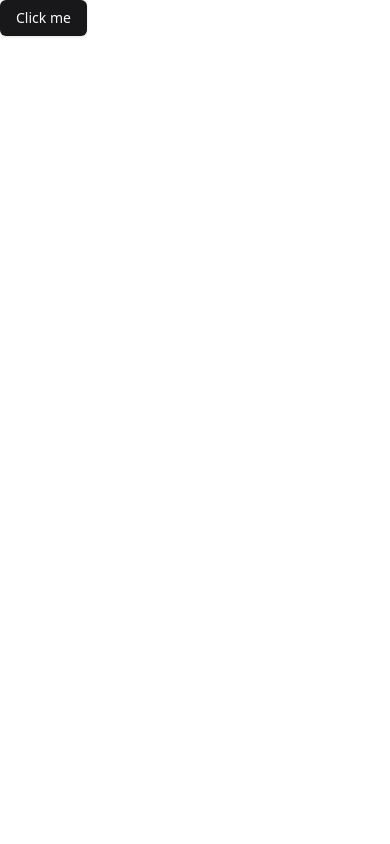
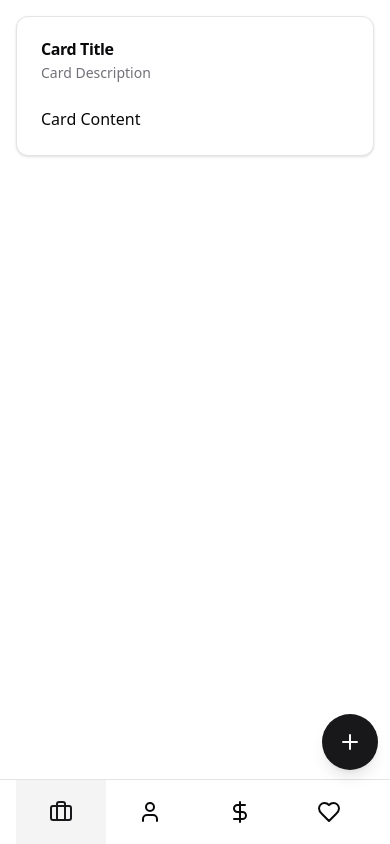
Before and after one commit to matiasbaldanza/lifetracker_v0_front, a React (Vite) app: page / in a window 390 px wide. Built offline with nearby package versions, Linux system fonts and the light colour scheme.

Commit message:
feat: add initial BottomNav and ButtonAction, only tracking state, without functionality, mobiles style only

```diff
--- a/src/App.tsx
+++ b/src/App.tsx
@@ -1,15 +1,29 @@
 import './App.css'
+import Layout from './components/Layout.tsx'
 
-import { Button } from "@/components/ui/button"
+import {
+  Card,
+  CardContent,
+  CardDescription,
+  CardHeader,
+  CardTitle
+} from "@/components/ui/card"
 
 function App() {
-
   return (
-    <>
-      <div>
-        <Button>Click me</Button>
+    <Layout>
+      <div className="space-y-4">
+        <Card>
+          <CardHeader>
+            <CardTitle>Card Title</CardTitle>
+            <CardDescription>Card Description</CardDescription>
+          </CardHeader>
+          <CardContent>
+            <p>Card Content</p>
+          </CardContent>
+        </Card>
       </div>
-    </>
+    </Layout>
   )
 }
 
--- /dev/null
+++ b/src/components/BottomNav.tsx
@@ -0,0 +1,62 @@
+import { useState } from 'react'
+import { Briefcase, User, DollarSign, Heart } from 'lucide-react'
+import { cn } from "@/lib/utils"
+import { Button } from "@/components/ui/button"
+import { ButtonAction } from "@/components/ButtonAction"
+
+type NavItem = {
+  name: string;
+  icon: React.ElementType;
+  label: string;
+};
+
+const navItems: NavItem[] = [
+  {
+    name: 'work',
+    icon: Briefcase,
+    label: 'Work'
+  },
+  {
+    name: 'personal',
+    icon: User,
+    label: 'Personal'
+  },
+  {
+    name: 'money',
+    icon: DollarSign,
+    label: 'Money'
+  },
+  {
+    name: 'health',
+    icon: Heart,
+    label: 'Health'
+  },
+]
+
+type NavItemName = typeof navItems[number]['name'];
+
+export default function BottomNav() {
+  const [activeTab, setActiveTab] = useState<NavItemName>('work')
+
+  return (
+    <div className="fixed bottom-0 left-0 right-0 border-t bg-background border-border">
+      <nav className="relative flex items-center justify-around h-16 px-4">
+        {navItems.map(({ icon: Icon, label, name }) => (
+          <Button
+            key={name}
+            variant="ghost"
+            className={cn(
+              "flex-1 flex items-center justify-center h-full rounded-none",
+              activeTab === name && "bg-accent text-accent-foreground",
+            )}
+            onClick={() => setActiveTab(name)}
+          >
+            <Icon className="w-6 h-6" />
+            <span className="sr-only">{label}</span>
+          </Button>
+        ))}
+        <ButtonAction activeTab={activeTab} />
+      </nav>
+    </div>
+  )
+}
--- /dev/null
+++ b/src/components/ButtonAction.tsx
@@ -0,0 +1,27 @@
+import { Button } from "@/components/ui/button"
+import { Plus } from "lucide-react"
+
+type ButtonActionProps = {
+  activeTab: string
+}
+
+export function ButtonAction({
+  activeTab
+}: ButtonActionProps) {
+
+  const handleClick = () => {
+    console.log(`Action Button clicked. Tab: ${activeTab}`)
+  }
+
+  return (
+    <Button
+      variant="default"
+      size="icon"
+      className="absolute right-0 -translate-x-3 -translate-y-[125%] rounded-full shadow-lg w-14 h-14"
+      onClick={handleClick}
+    >
+      <Plus className="w-6 h-6" />
+      <span className="sr-only">Add</span>
+    </Button>
+  )
+}
--- /dev/null
+++ b/src/components/Layout.tsx
@@ -0,0 +1,21 @@
+import React from 'react'
+import BottomNav from './BottomNav'
+
+interface LayoutProps {
+  children: React.ReactNode
+}
+
+const Layout: React.FC<LayoutProps> = ({ children }) => {
+  return (
+    <div className="flex flex-col min-h-screen">
+      <main className="flex-grow p-4">
+        {children}
+      </main>
+      <footer>
+        <BottomNav />
+      </footer>
+    </div>
+  )
+}
+
+export default Layout
--- /dev/null
+++ b/src/components/ui/card.tsx
@@ -0,0 +1,76 @@
+import * as React from "react"
+
+import { cn } from "@/lib/utils"
+
+const Card = React.forwardRef<
+  HTMLDivElement,
+  React.HTMLAttributes<HTMLDivElement>
+>(({ className, ...props }, ref) => (
+  <div
+    ref={ref}
+    className={cn(
+      "rounded-xl border bg-card text-card-foreground shadow",
+      className
+    )}
+    {...props}
+  />
+))
+Card.displayName = "Card"
+
+const CardHeader = React.forwardRef<
+  HTMLDivElement,
+  React.HTMLAttributes<HTMLDivElement>
+>(({ className, ...props }, ref) => (
+  <div
+    ref={ref}
+    className={cn("flex flex-col space-y-1.5 p-6", className)}
+    {...props}
+  />
+))
+CardHeader.displayName = "CardHeader"
+
+const CardTitle = React.forwardRef<
+  HTMLParagraphElement,
+  React.HTMLAttributes<HTMLHeadingElement>
+>(({ className, ...props }, ref) => (
+  <h3
+    ref={ref}
+    className={cn("font-semibold leading-none tracking-tight", className)}
+    {...props}
+  />
+))
+CardTitle.displayName = "CardTitle"
+
+const CardDescription = React.forwardRef<
+  HTMLParagraphElement,
+  React.HTMLAttributes<HTMLParagraphElement>
+>(({ className, ...props }, ref) => (
+  <p
+    ref={ref}
+    className={cn("text-sm text-muted-foreground", className)}
+    {...props}
+  />
+))
+CardDescription.displayName = "CardDescription"
+
+const CardContent = React.forwardRef<
+  HTMLDivElement,
+  React.HTMLAttributes<HTMLDivElement>
+>(({ className, ...props }, ref) => (
+  <div ref={ref} className={cn("p-6 pt-0", className)} {...props} />
+))
+CardContent.displayName = "CardContent"
+
+const CardFooter = React.forwardRef<
+  HTMLDivElement,
+  React.HTMLAttributes<HTMLDivElement>
+>(({ className, ...props }, ref) => (
+  <div
+    ref={ref}
+    className={cn("flex items-center p-6 pt-0", className)}
+    {...props}
+  />
+))
+CardFooter.displayName = "CardFooter"
+
+export { Card, CardHeader, CardFooter, CardTitle, CardDescription, CardContent }
```
